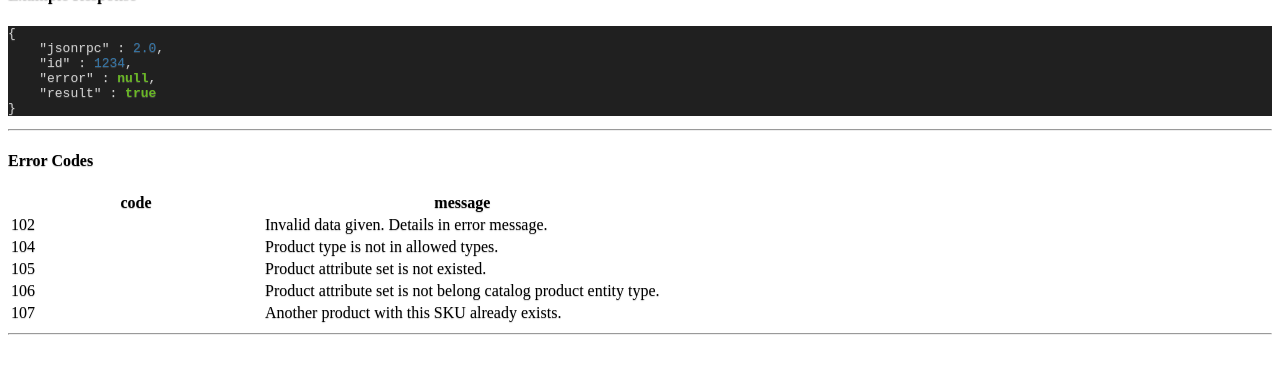
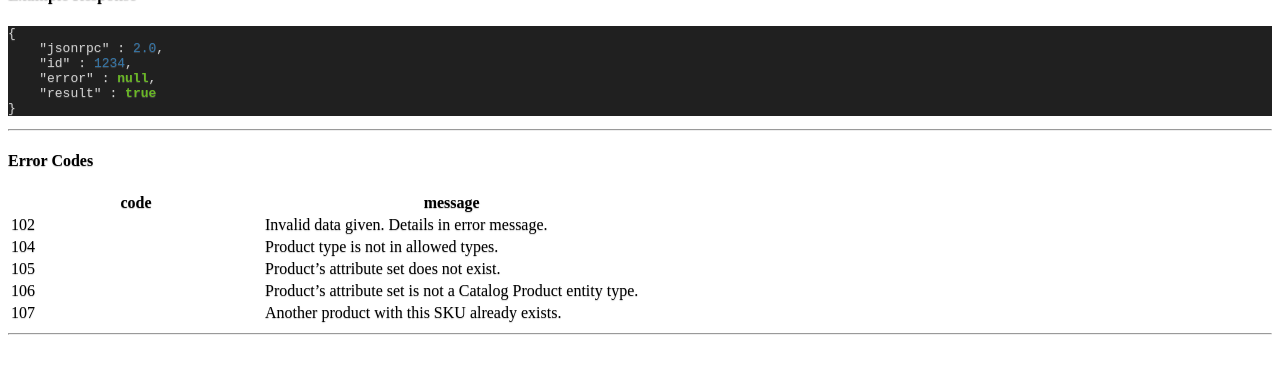
Before and after one commit to ShipStream/shipstream.github.io, a Jekyll site: the page built from _posts/2014-07-25-product.md, in a window 1280 px wide and 900 px high, scrolled down 3487 px. Shown: the top 379 px of the window. Built offline with Jekyll 4.4.1, drawn with Linux system fonts in a browser that asks for light colours; a style sheet for code colours, icons or effects is not loaded.

Commit message:
Update wording.

```diff
--- a/_posts/2014-07-25-product.md
+++ b/_posts/2014-07-25-product.md
@@ -228,8 +228,8 @@ true if product was successfully created.
 | ---- | ------- |
 | 102 | Invalid data given. Details in error message. |
 | 104 | Product type is not in allowed types. |
-| 105 | Product attribute set is not existed. |
-| 106 | Product attribute set is not belong catalog product entity type. |
+| 105 | Product's attribute set does not exist. |
+| 106 | Product's attribute set is not a Catalog Product entity type. |
 | 107 | Another product with this SKU already exists. |
 
 ----
```
